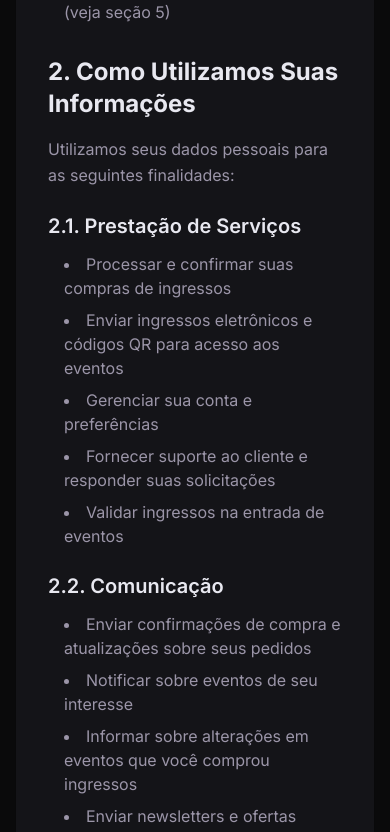
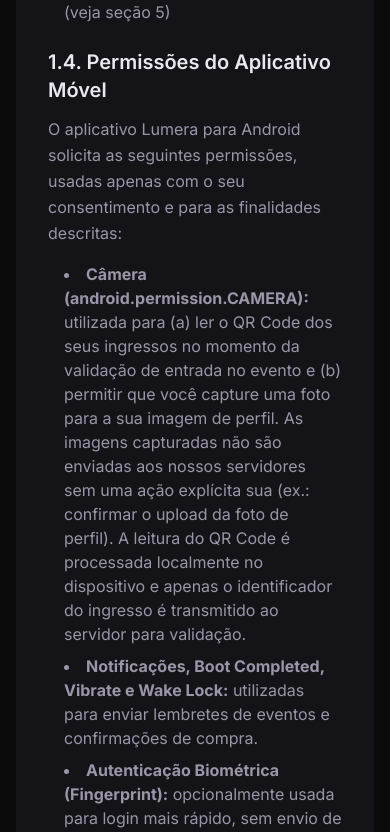
Before and after one commit to santosdlaysa/ticketfest, a Next.js app in the folder web/: page /legal/privacy in a window 390 px wide. Shown: the part 2688-3520 px from the top of the page. Built offline with nearby package versions, Linux system fonts and the light colour scheme; no server answers.

Commit message:
feat: add mobile app permissions section to privacy policy

```diff
--- a/web/src/pages/legal/privacy.tsx
+++ b/web/src/pages/legal/privacy.tsx
@@ -119,6 +119,35 @@ export default function PrivacyPolicyPage() {
                 <li>Histórico de buscas e preferências de eventos</li>
                 <li>Cookies e tecnologias similares (veja seção 5)</li>
               </ul>
+
+              <h3 className="text-xl font-semibold text-lumera-luminoso mb-3 mt-6">
+                1.4. Permissões do Aplicativo Móvel
+              </h3>
+              <p className="text-lumera-muted leading-relaxed mb-4">
+                O aplicativo Lumera para Android solicita as seguintes permissões, usadas apenas
+                com o seu consentimento e para as finalidades descritas:
+              </p>
+              <ul className="list-disc list-inside space-y-2 text-lumera-muted ml-4">
+                <li>
+                  <strong>Câmera (android.permission.CAMERA):</strong> utilizada para (a) ler o QR Code
+                  dos seus ingressos no momento da validação de entrada no evento e (b) permitir que
+                  você capture uma foto para a sua imagem de perfil. As imagens capturadas não são
+                  enviadas aos nossos servidores sem uma ação explícita sua (ex.: confirmar o upload da
+                  foto de perfil). A leitura do QR Code é processada localmente no dispositivo e apenas
+                  o identificador do ingresso é transmitido ao servidor para validação.
+                </li>
+                <li>
+                  <strong>Notificações, Boot Completed, Vibrate e Wake Lock:</strong> utilizadas para
+                  enviar lembretes de eventos e confirmações de compra.
+                </li>
+                <li>
+                  <strong>Autenticação Biométrica (Fingerprint):</strong> opcionalmente usada para
+                  login mais rápido, sem envio de dados biométricos para nossos servidores.
+                </li>
+              </ul>
+              <p className="text-lumera-muted leading-relaxed mt-4">
+                Você pode revogar qualquer permissão a qualquer momento nas configurações do Android.
+              </p>
             </section>
 
             {/* Section 2 */}
```
